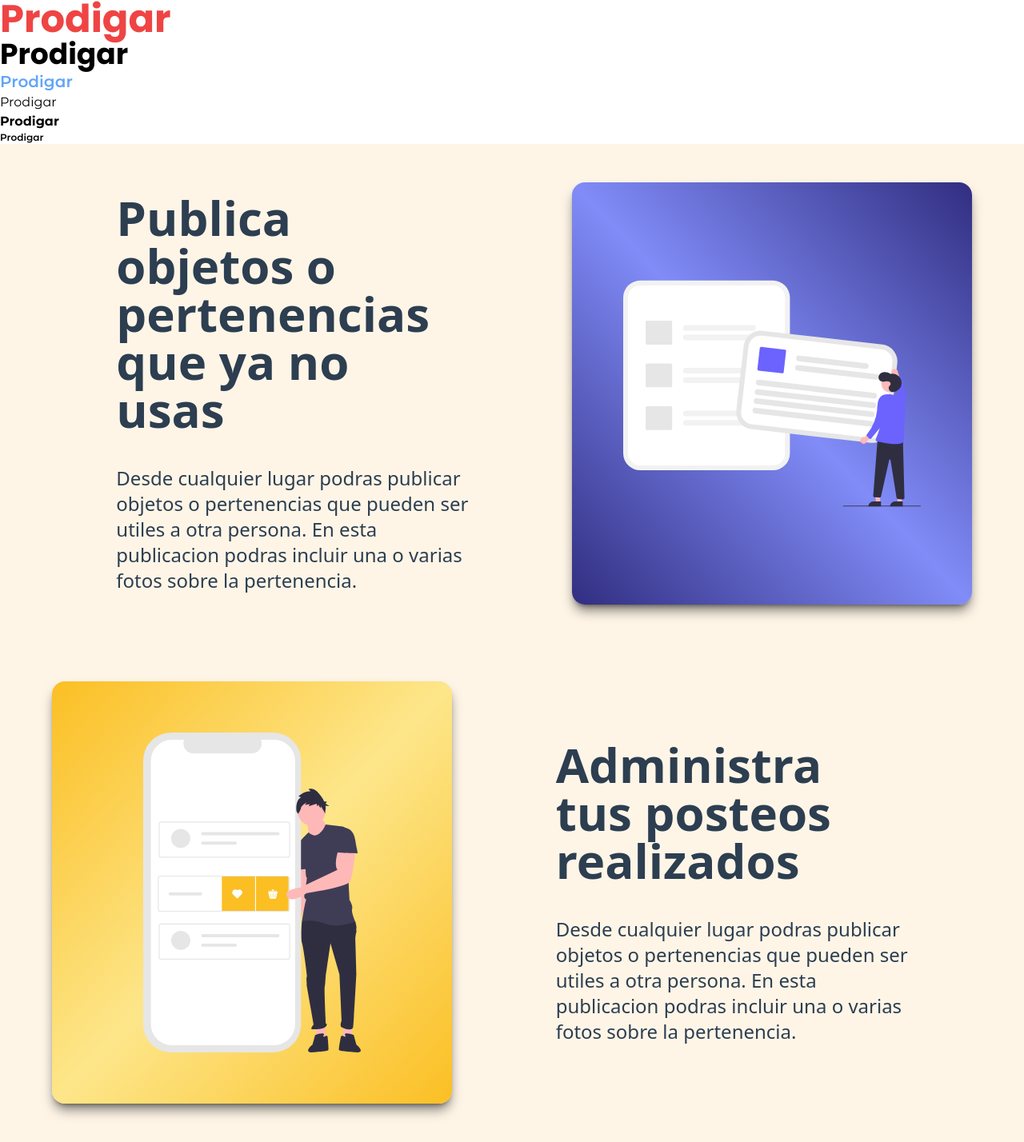
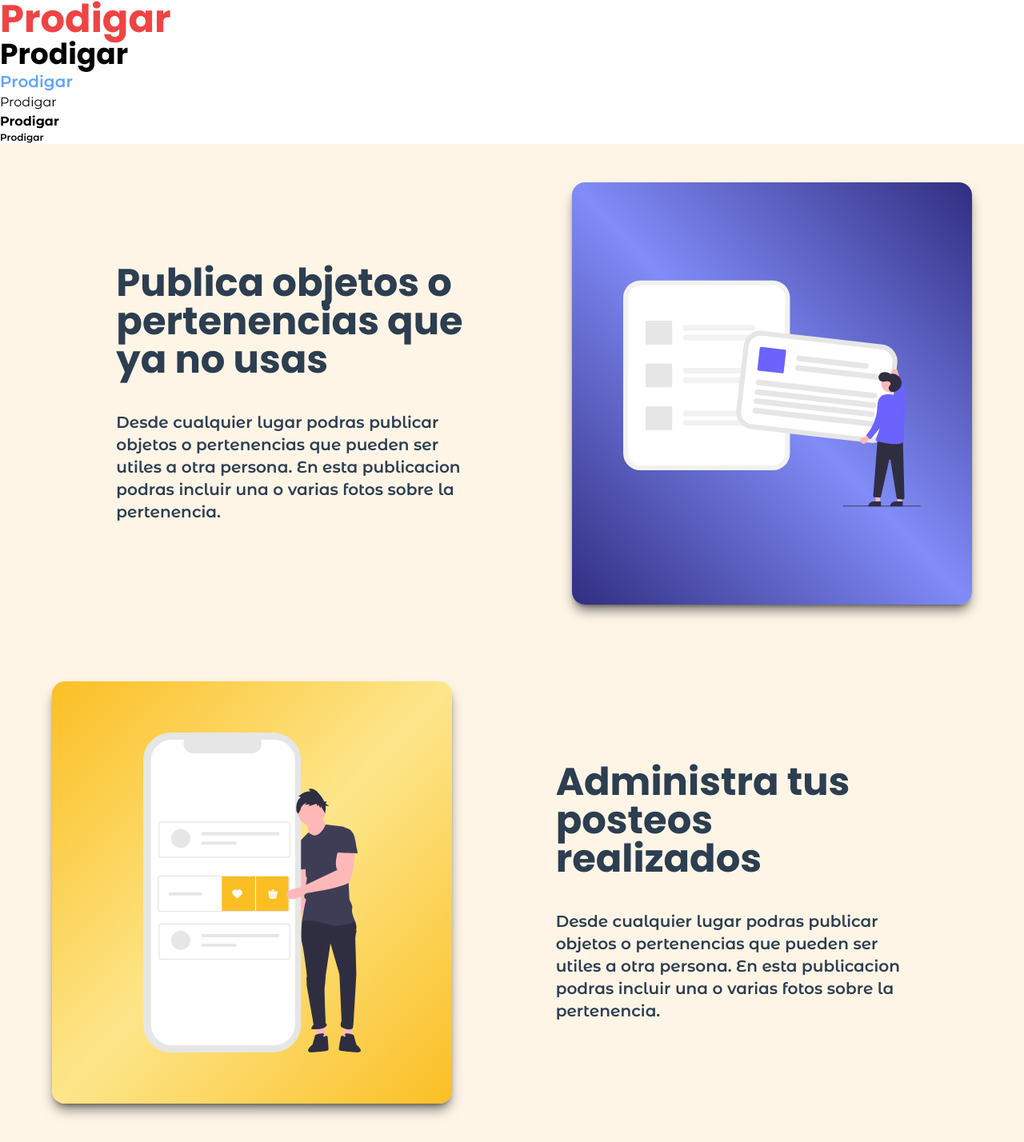
Before and after one commit to ayrton08/prodigar, a Next.js app: page / in a window 1280 px wide. Shown: the whole page at 80% size. Built offline with nearby package versions, Linux system fonts and the light colour scheme.

Commit message:
feat: new typography

```diff
--- a/components/AdminPreview.tsx
+++ b/components/AdminPreview.tsx
@@ -1,18 +1,17 @@
 import Image from "next/image";
 import admin from "../public/admin.svg";
-import { ContainerPreview } from "../ui/containers/styled";
-import { Title, Paragraph } from "../ui/label/styled";
+import { Title, Large } from "../ui/typography";
 
 export const AdminPreview = () => {
   return (
     <section className=" w-full p-4 flex flex-col items-center md:flex-row-reverse text-[#2C3E50] justify-evenly bg-[#FEF5E7]">
       <div className="max-w-[600px] lg:w-[800px] md:w-1/2 md:px-20 py-8 flex flex-col justify-between gap-10">
         <Title>Administra tus posteos realizados</Title>
-        <Paragraph>
+        <Large>
           Desde cualquier lugar podras publicar objetos o pertenencias que
           pueden ser utiles a otra persona. En esta publicacion podras incluir
           una o varias fotos sobre la pertenencia.
-        </Paragraph>
+        </Large>
       </div>
       <div className="card__admin">
         <Image src={admin} alt="" className="img zoom" />
--- a/components/PostPreview.tsx
+++ b/components/PostPreview.tsx
@@ -1,19 +1,17 @@
 import Image from "next/image";
 import post from "../public/post.svg";
-import { ContainerPreview } from "../ui/containers/styled";
+import { Title, Large } from "../ui/typography/index";
 
 export const PostPreview = () => {
   return (
     <section className=" w-full p-4 flex flex-col items-center md:flex-row text-[#2C3E50] justify-evenly bg-[#FEF5E7]">
       <div className="max-w-[600px] lg:w-[800px] md:w-1/2 md:px-20 py-8 flex flex-col justify-between gap-10">
-        <h4 className="font-sans font-bold text-4xl lg:text-6xl">
-          Publica objetos o pertenencias que ya no usas
-        </h4>
-        <span className="text-xl font-sans lg:text-2xl">
+        <Title>Publica objetos o pertenencias que ya no usas</Title>
+        <Large className="text-xl font-sans lg:text-2xl">
           Desde cualquier lugar podras publicar objetos o pertenencias que
           pueden ser utiles a otra persona. En esta publicacion podras incluir
           una o varias fotos sobre la pertenencia.
-        </span>
+        </Large>
       </div>
       <div className="card__post">
         <Image src={post} alt="" className="img zoom" priority />
--- a/ui/containers/styled.tsx
+++ /dev/null
@@ -1,10 +0,0 @@
-import tw from "tailwind-styled-components";
-import { FC } from "react";
-
-interface IProps {
-  reverse: boolean;
-}
-
-export const ContainerPreview: FC<any> = tw.section<IProps>`
-  w-full p-4 flex flex-col items-center md:flex-row-reverse text-[#2C3E50] justify-evenly bg-[#FEF5E7]
-`;
--- a/ui/label/styled.ts
+++ /dev/null
@@ -1,10 +0,0 @@
-import tw from "tailwind-styled-components";
-import { FC } from "react";
-
-export const Title: FC<any> = tw.h4`
-  font-sans font-bold text-4xl lg:text-6xl
-`;
-
-export const Paragraph: FC<any> = tw.h4`
-  text-xl font-sans lg:text-2xl
-`;
```
